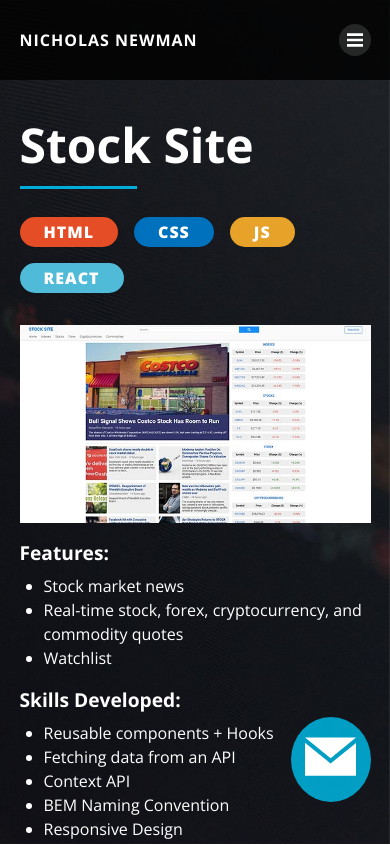
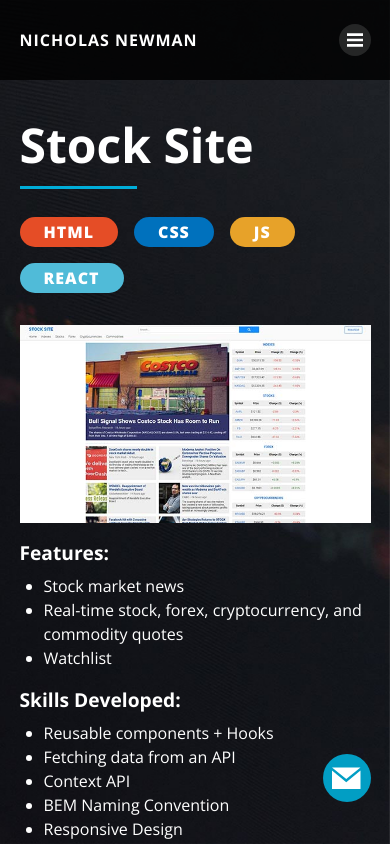
Before and after one commit to nicholas-newman1/portfolio-react, a React (Create React App) app: page /project/1 in a window 390 px wide. Shown: the top 846 px of the page. Built offline with nearby package versions, Linux system fonts and the light colour scheme.

Commit message:
made contact bubble size responsive

```diff
--- a/src/components/ContactBubble/contactBubble.css
+++ b/src/components/ContactBubble/contactBubble.css
@@ -2,11 +2,12 @@
   position: fixed;
   bottom: 5%;
   right: 5%;
-  width: 5rem;
+  width: clamp(3rem, 10vw, 5rem);
+  height: clamp(3rem, 10vw, 5rem);
   fill: white;
   z-index: 100;
   background: rgba(0, 173, 216, 0.9);
-  padding: 0.9rem;
+  padding: clamp(0.5rem, 2.5%, 1rem);
   border-radius: 100%;
   cursor: pointer;
   transition: 300ms;
```
